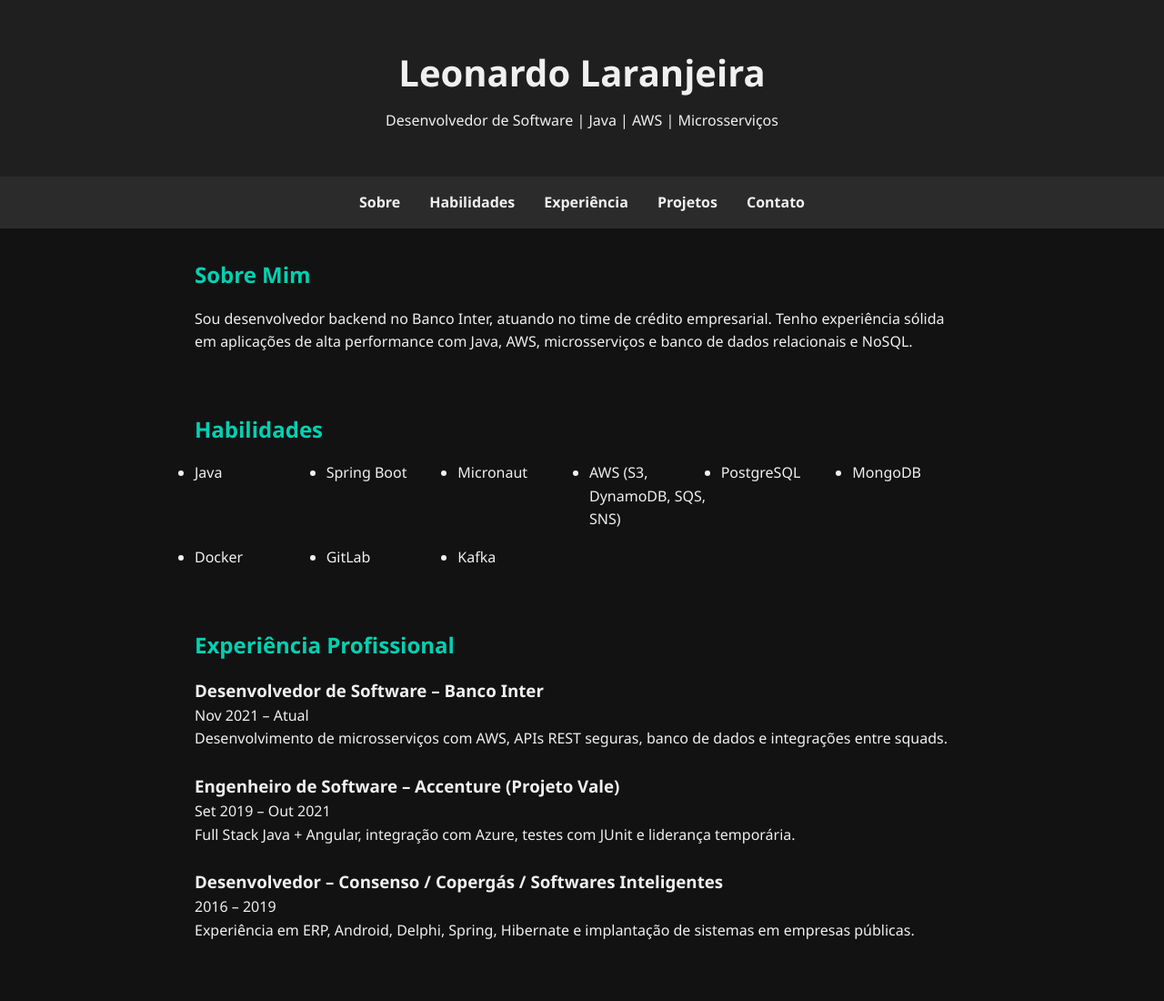
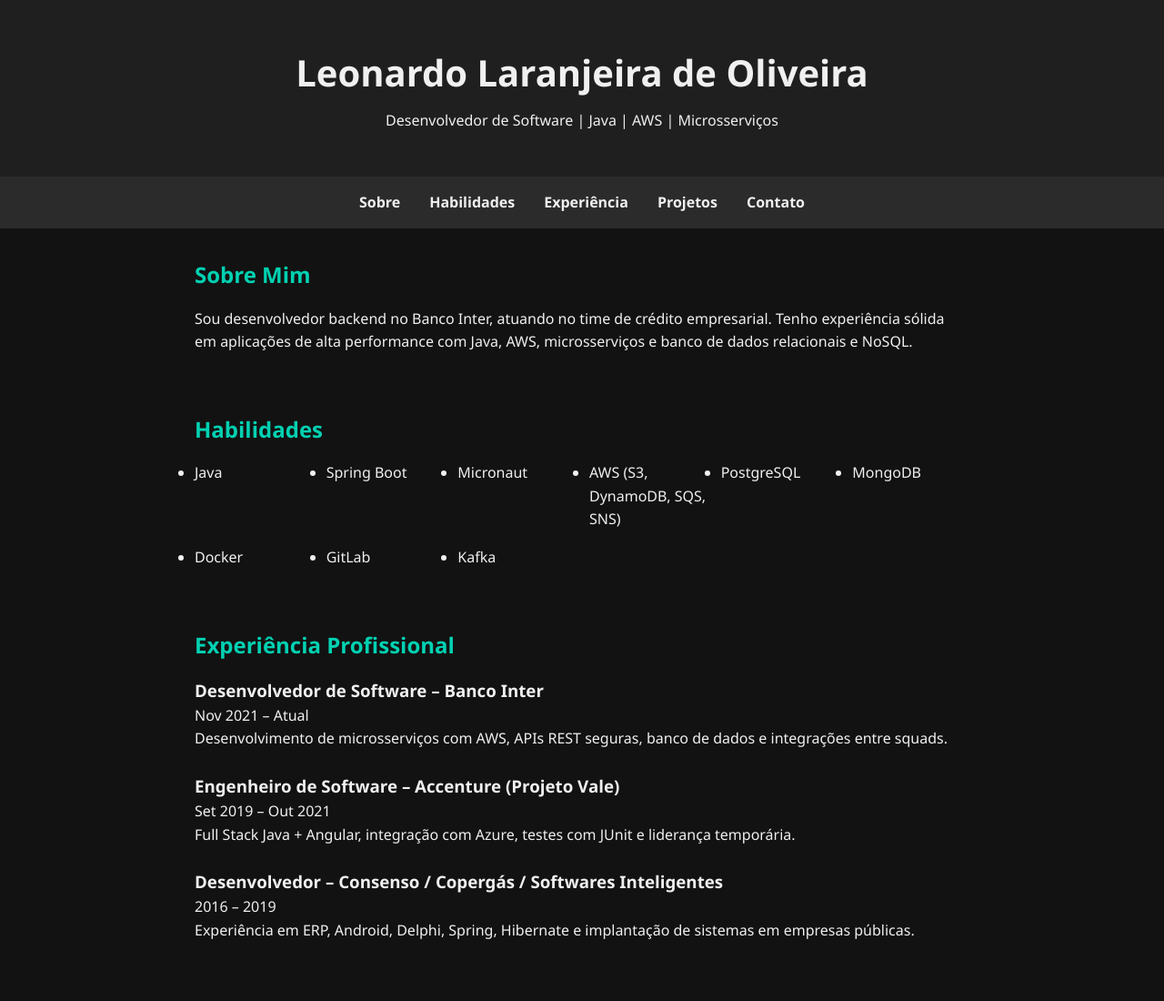
Before and after one commit to LaranjeiraPC/leonardolaranjeira.github.io, a plain HTML site: page index.html in a window 1280 px wide. Shown: the top 1100 px of the page at 91% size. Drawn offline with Linux system fonts and the light colour scheme.

Commit message:
first commit

```diff
--- a/index.html
+++ b/index.html
@@ -3,12 +3,12 @@
 <head>
   <meta charset="UTF-8" />
   <meta name="viewport" content="width=device-width, initial-scale=1.0"/>
-  <title>Leonardo Laranjeira | Portfólio</title>
+  <title>Leonardo Laranjeira de Oliveira| Portfólio</title>
   <link rel="stylesheet" href="assets/style.css" />
 </head>
 <body>
   <header>
-    <h1>Leonardo Laranjeira</h1>
+    <h1>Leonardo Laranjeira de Oliveira</h1>
     <p>Desenvolvedor de Software | Java | AWS | Microsserviços</p>
   </header>
 
```
